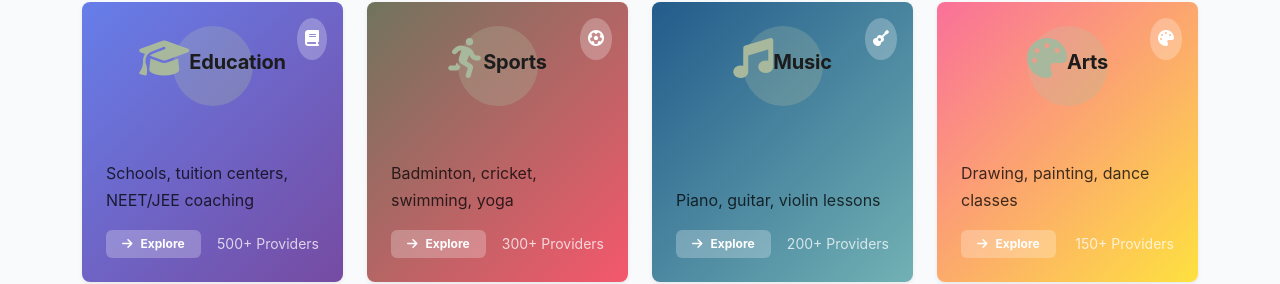
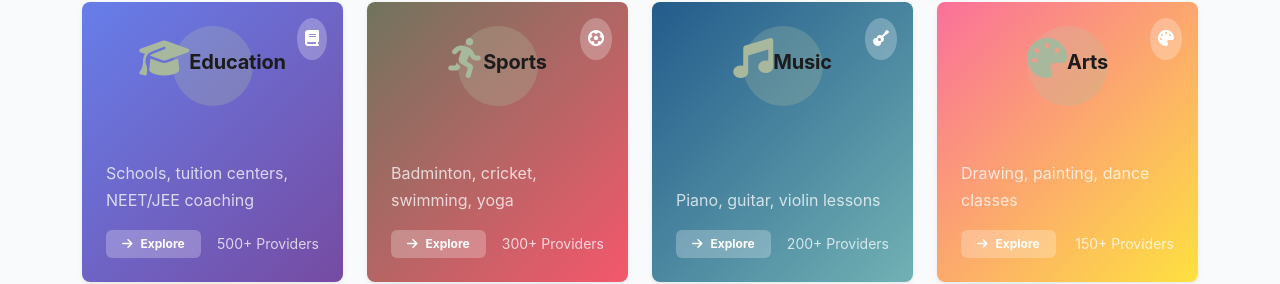
Before and after one commit to GopinathBalasubramanian/eduactivity, a React (Create React App) app in the folder frontend/: page / in a window 1280 px wide. Shown: the part 895-1179 px from the top of the page. Built offline with nearby package versions, Linux system fonts and the light colour scheme; no server answers.

Commit message:
color changes don on the font color white for popular categories

```diff
--- a/frontend/src/pages/Home.js
+++ b/frontend/src/pages/Home.js
@@ -82,7 +82,7 @@ const Home = () => {
                       <h4 className="card-title fw-bold mb-2">Education</h4>
                     </div>
                     <div className="category-content">
-                      <p className="card-text mb-3 opacity-75">Schools, tuition centers, NEET/JEE coaching</p>
+                      <p className="card-text mb-3 opacity-75"style={{ color: '#ffffff' }}>Schools, tuition centers, NEET/JEE coaching</p>
                       <div className="d-flex align-items-center justify-content-between">
                         <span className="badge bg-white bg-opacity-25 px-3 py-2">
                           <i className="fas fa-arrow-right me-2"></i>Explore
@@ -108,7 +108,7 @@ const Home = () => {
                       <h4 className="card-title fw-bold mb-2">Sports</h4>
                     </div>
                     <div className="category-content">
-                      <p className="card-text mb-3 opacity-75">Badminton, cricket, swimming, yoga</p>
+                      <p className="card-text mb-3 opacity-75" style={{ color: '#ffffff' }}>Badminton, cricket, swimming, yoga</p>
                       <div className="d-flex align-items-center justify-content-between">
                         <span className="badge bg-white bg-opacity-25 px-3 py-2">
                           <i className="fas fa-arrow-right me-2"></i>Explore
@@ -134,7 +134,7 @@ const Home = () => {
                       <h4 className="card-title fw-bold mb-2">Music</h4>
                     </div>
                     <div className="category-content">
-                      <p className="card-text mb-3 opacity-75">Piano, guitar, violin lessons</p>
+                      <p className="card-text mb-3 opacity-75" style={{ color: '#ffffff' }}>Piano, guitar, violin lessons</p>
                       <div className="d-flex align-items-center justify-content-between">
                         <span className="badge bg-white bg-opacity-25 px-3 py-2">
                           <i className="fas fa-arrow-right me-2"></i>Explore
@@ -160,7 +160,7 @@ const Home = () => {
                       <h4 className="card-title fw-bold mb-2">Arts</h4>
                     </div>
                     <div className="category-content">
-                      <p className="card-text mb-3 opacity-75">Drawing, painting, dance classes</p>
+                      <p className="card-text mb-3 opacity-75" style={{ color: '#ffffff' }}>Drawing, painting, dance classes</p>
                       <div className="d-flex align-items-center justify-content-between">
                         <span className="badge bg-white bg-opacity-25 px-3 py-2">
                           <i className="fas fa-arrow-right me-2"></i>Explore
```
